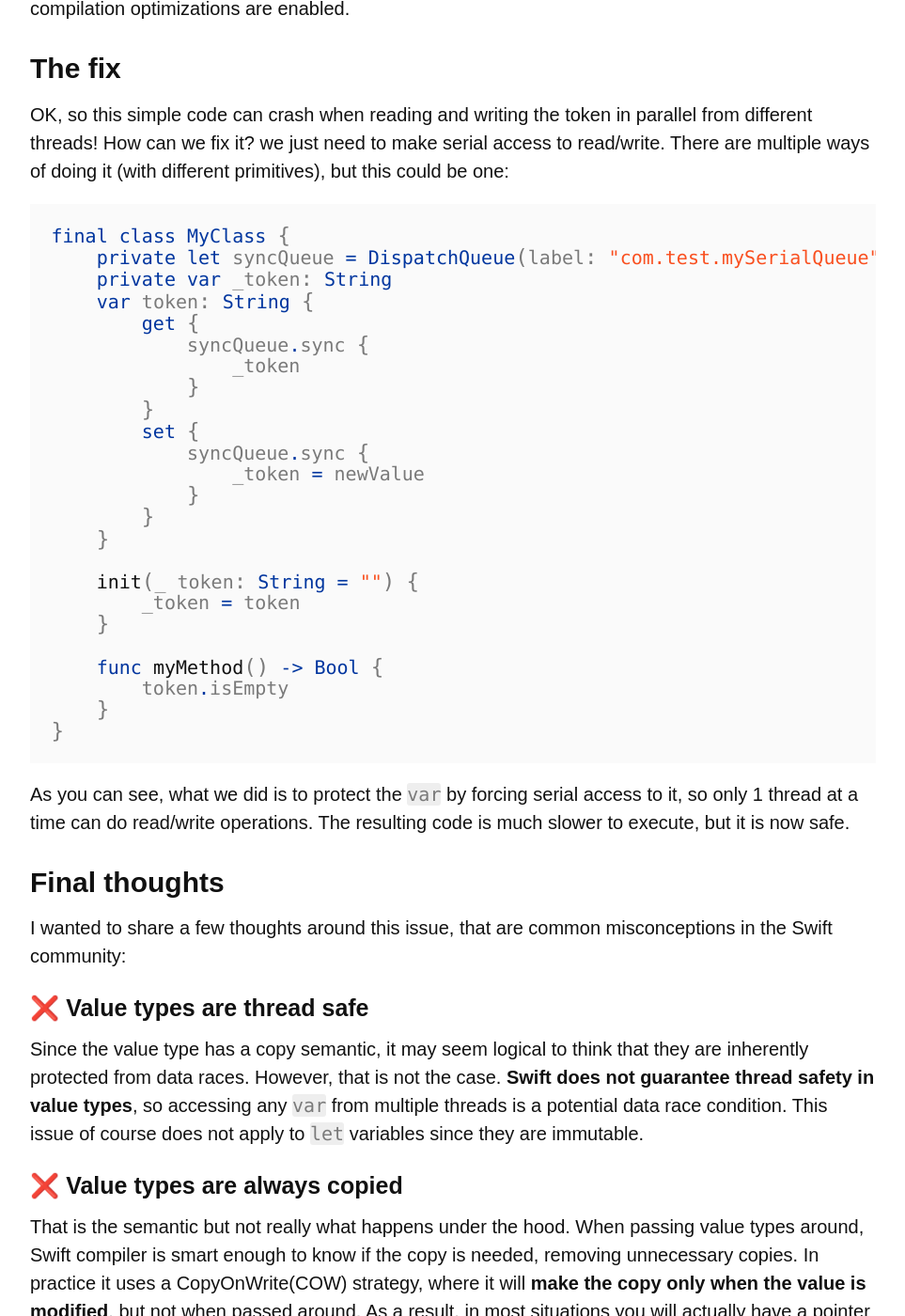
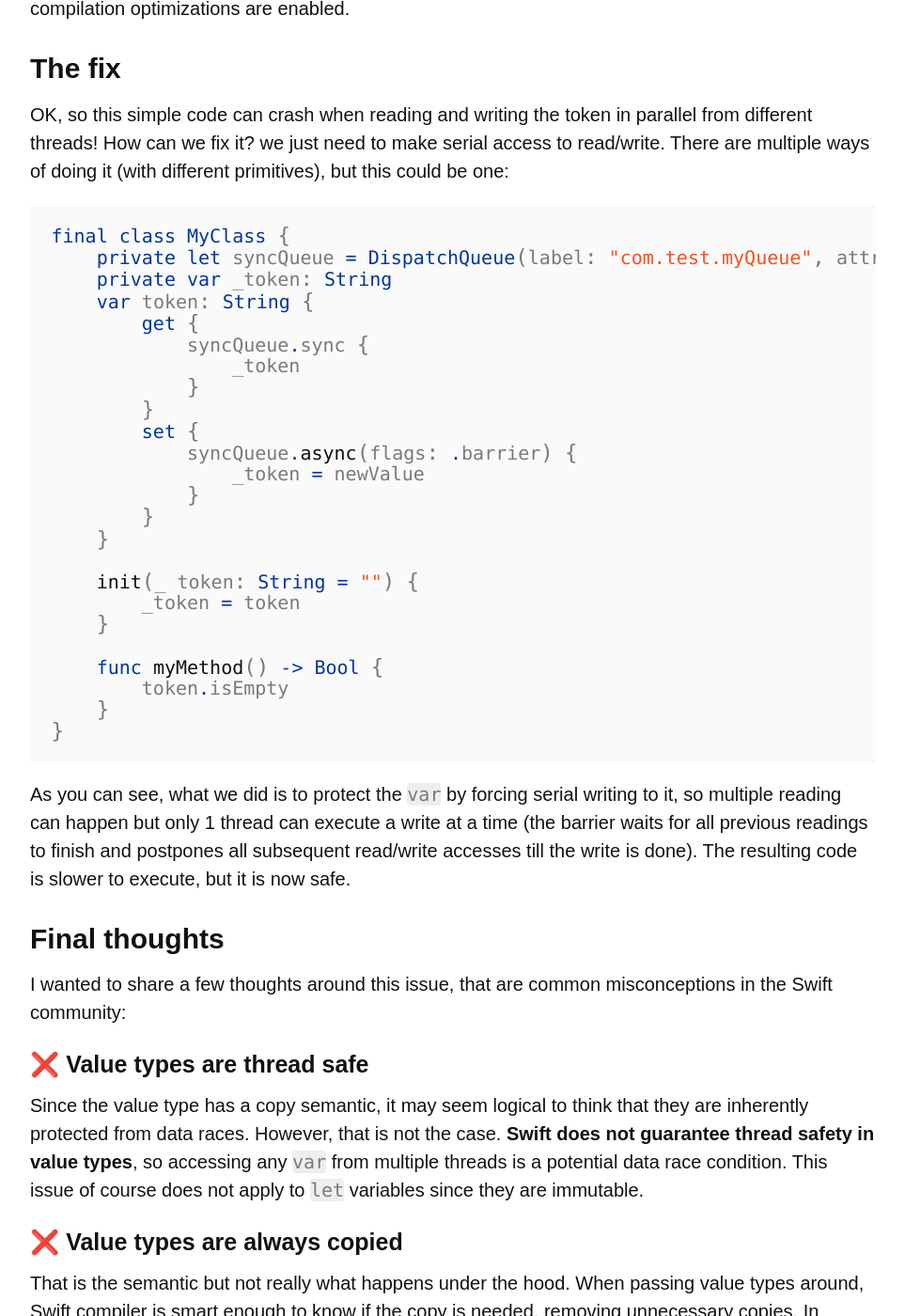
Before and after one commit to angelolloqui/angelolloqui.github.io, a Jekyll site: the page built from _posts/2022-08-26-44-data-races-with-value-types-in-swift.md, in a window 1280 px wide and 1400 px high, scrolled down 2266 px. Shown: the whole window at 94% size, without its empty margins (158-1121 px from the left). Built offline with Jekyll 4.4.1, drawn with Linux system fonts in a browser that asks for light colours; nearby versions of some CDN libraries; some web fonts are replaced.

Commit message:
Minor code update in last post

````diff
--- a/_posts/2022-08-26-44-data-races-with-value-types-in-swift.md
+++ b/_posts/2022-08-26-44-data-races-with-value-types-in-swift.md
@@ -82,7 +82,7 @@ OK, so this simple code can crash when reading and writing the token in parallel
 
 ```
 final class MyClass {
-    private let syncQueue = DispatchQueue(label: "com.test.mySerialQueue")
+    private let syncQueue = DispatchQueue(label: "com.test.myQueue", attributes: .concurrent)
     private var _token: String
     var token: String {
         get {
@@ -91,7 +91,7 @@ final class MyClass {
             }
         }
         set {
-            syncQueue.sync {
+            syncQueue.async(flags: .barrier) {
                 _token = newValue
             }
         }
@@ -106,7 +106,7 @@ final class MyClass {
     }
 }
 ```
-As you can see, what we did is to protect the `var` by forcing serial access to it, so only 1 thread at a time can do read/write operations. The resulting code is much slower to execute, but it is now safe.
+As you can see, what we did is to protect the `var` by forcing serial writing to it, so multiple reading can happen but only 1 thread can execute a write at a time (the barrier waits for all previous readings to finish and postpones all subsequent read/write accesses till the write is done). The resulting code is slower to execute, but it is now safe.
 
 
 ## Final thoughts
````
